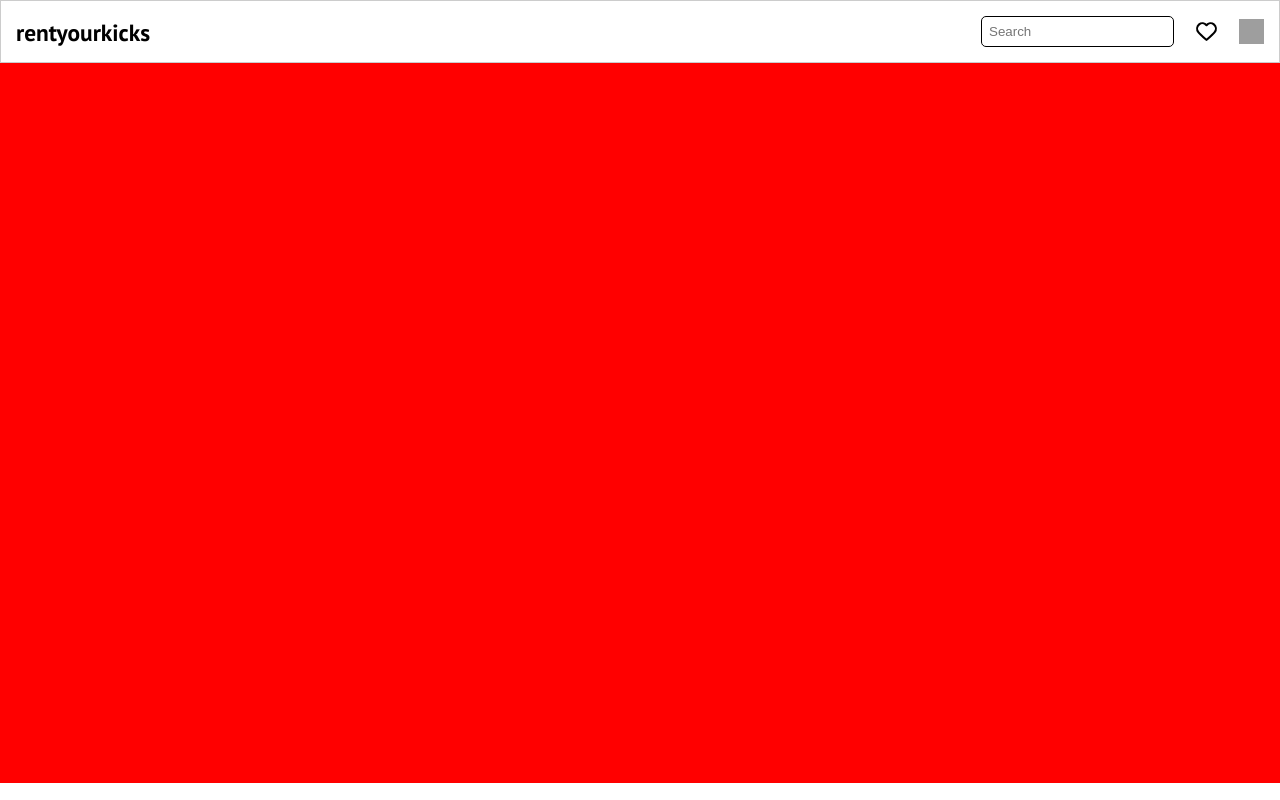
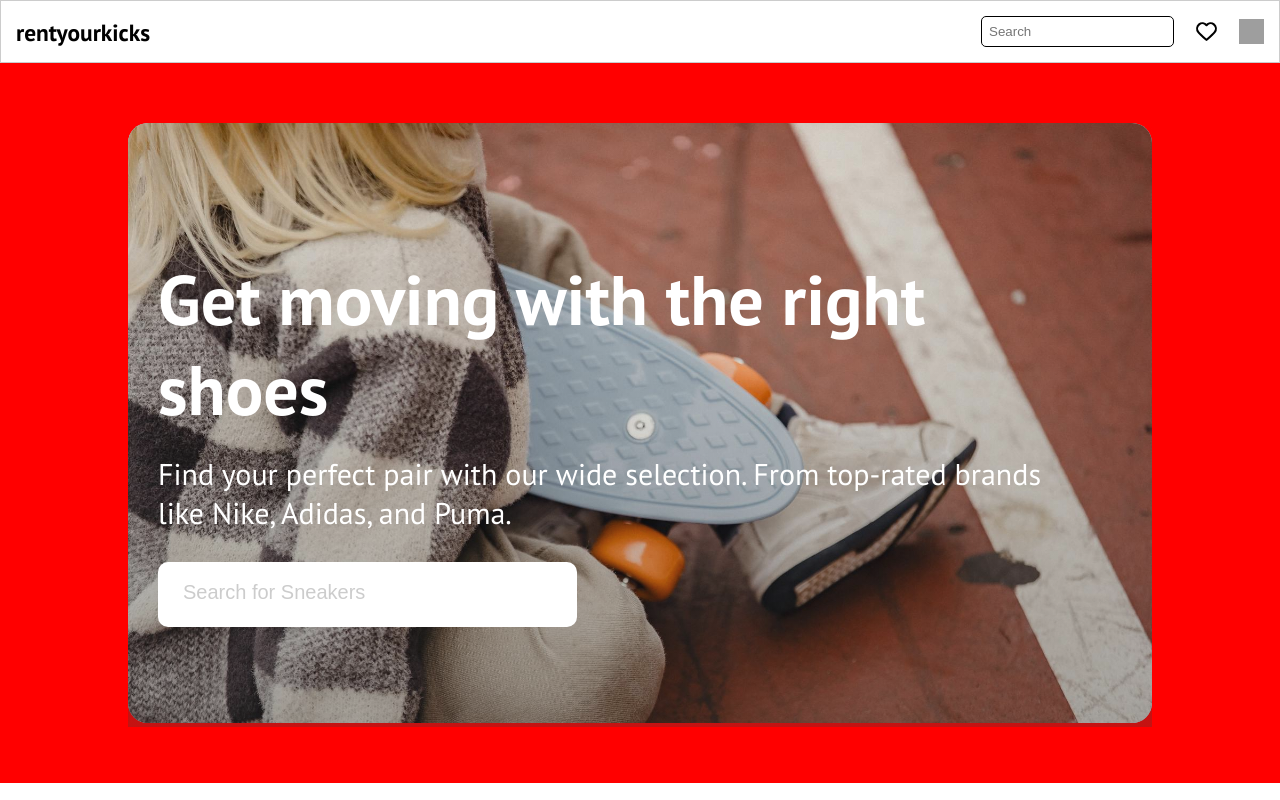
Before and after one commit to nikhilbokade25/rentyourkicks, a React (Create React App) app: page /sneakerForKids in a window 1280 px wide. Built offline with nearby package versions, Linux system fonts and the light colour scheme; grey boxes are pictures that could not be loaded.

Commit message:
Implemented Banner Component for Shopping Pages

```diff
--- /dev/null
+++ b/src/Components/ShoppingSneakerBanner.css
@@ -0,0 +1,70 @@
+.shoppingBanner_container {
+    position: relative;
+}
+
+.overlayContent {
+    position: absolute;
+    width: 90%;
+    font-family: "PT Sans", sans-serif;
+    color: white;
+    z-index: 2;
+
+}
+
+.gradientOverlay{
+    position: absolute;
+    top: 0;
+    left: 0;
+    width: 100%;
+    height: 100%;
+    background: linear-gradient(to top, rgba(60, 62, 60, 0.3), rgba(255, 255, 255, 0));
+    z-index: 1;
+}
+
+.overlayContent.bottom {
+    bottom: 100px;
+    margin-left: 30px;
+}
+
+
+.overlayContent h2{
+    font-size: 70px;
+    margin-bottom: 20px;
+}
+
+.overlayContent p{
+    font-size: 30px;
+    margin-bottom: 30px;
+}
+
+.overlayContent input{
+    padding: 25px;
+    width: 40%;
+    border-radius: 10px;
+    border: none;
+    z-index: 3;
+}
+
+.overlayContent input[type="text"]::placeholder {
+    font-size: 20px;
+    color: #ccc;
+}
+
+@media (max-width:800px){
+    .overlayContent h2 {
+        font-size: 45px;
+    }
+
+    .overlayContent p {
+        font-size: 20px;
+    }
+
+    .overlayContent input {
+        padding: 18px;
+        width: 60%;
+    }
+
+    .overlayContent input[type="text"]::placeholder {
+        font-size: 20px;
+    }
+}
--- /dev/null
+++ b/src/Components/ShoppingSneakerBanner.js
@@ -0,0 +1,16 @@
+import "./ShoppingSneakerBanner.css";
+import shoppingBannerImg from "../assets/shoppingSneakerKidsBannerImg.jpg";
+
+export default function ShoppingSneakerBanner(){
+    return(
+        <div className="shoppingBanner_container">
+            <div className="gradientOverlay" />
+            <img src={shoppingBannerImg} alt="shopping for kids banner"/>
+            <div className="overlayContent bottom">
+                <h2>Get moving with the right shoes</h2>
+                <p>Find your perfect pair with our wide selection. From top-rated brands like Nike, Adidas, and Puma.</p>
+                <input type="text" name="sneakerSearch" placeholder="Search for Sneakers"/>
+            </div>
+        </div>
+    );
+}
--- a/src/Components/SneakersForKids.css
+++ b/src/Components/SneakersForKids.css
@@ -4,3 +4,21 @@
     background-color: red;
     display: flex;
 }
+
+.sneakerKids_banner{
+    width: 80%;
+    height: 600px;
+    background-color: lightblue;
+    display: block;
+    margin-left: auto;
+    margin-right: auto;
+    margin-top: 60px;
+    border-radius: 20px;
+}
+
+.sneakerKids_banner img{
+    width: 100%;
+    height: 600px;
+    object-fit: cover;
+    border-radius: 20px;
+}
--- a/src/Components/SneakersForKids.js
+++ b/src/Components/SneakersForKids.js
@@ -1,5 +1,7 @@
 import NavbarShop from "./NavbarShop";
 import "./SneakersForKids.css";
+
+import ShoppingSneakerBanner from "./ShoppingSneakerBanner";
 
 export default function SneakersForKids(){
     return(
@@ -8,7 +10,7 @@ export default function SneakersForKids(){
 
             <div className="sneakerKids_main">
                 <div className="sneakerKids_banner">
-
+                    <ShoppingSneakerBanner />
                 </div>
             </div>
         </div>
```
Also changed, not shown: src/assets/shoppingSneakerKidsBannerImg.jpg (added).
